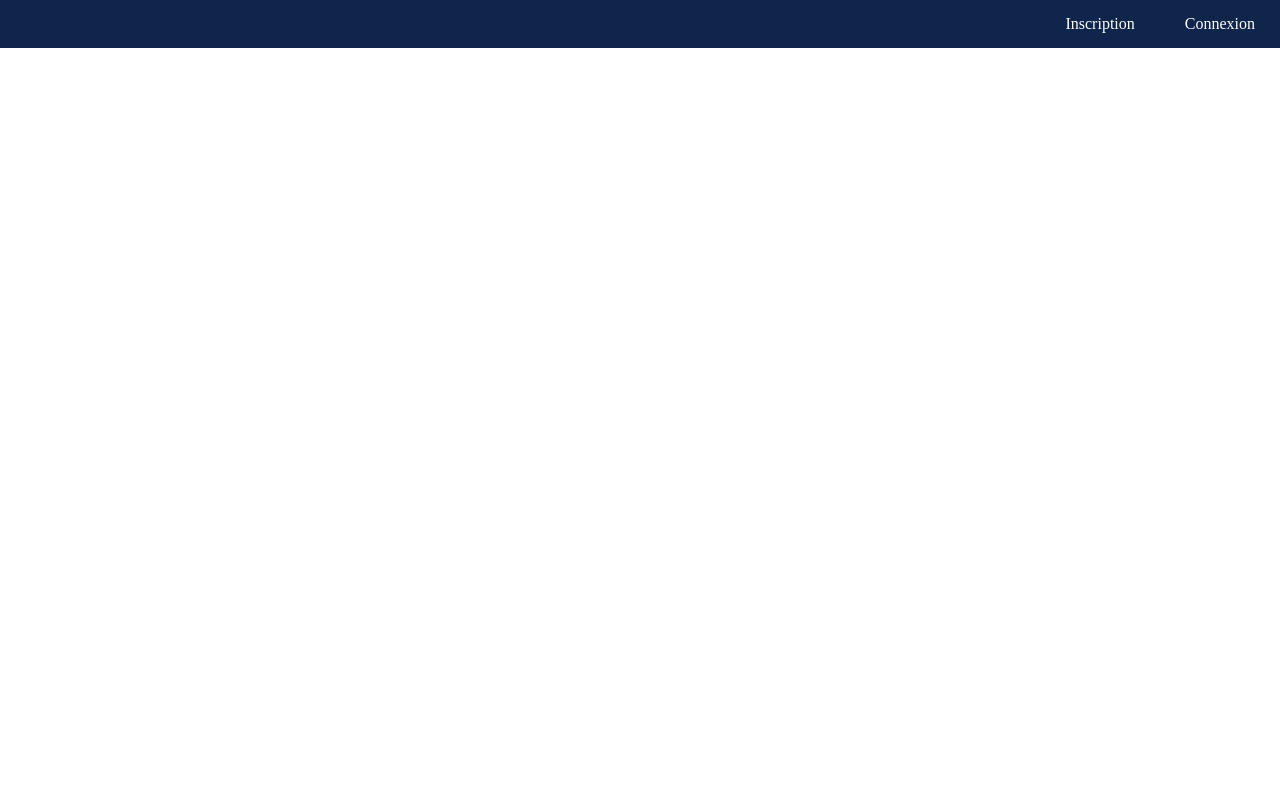
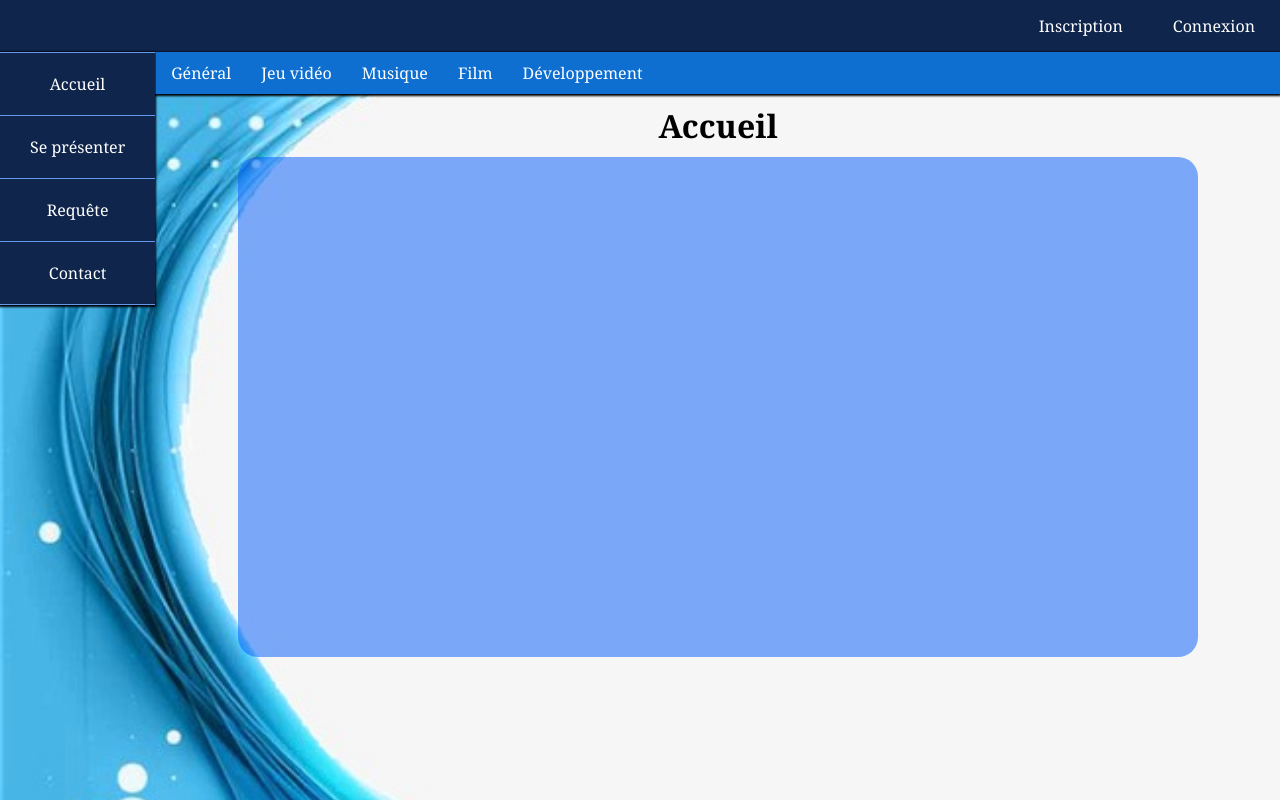
Before and after one commit to coursollea/PPE2, a PHP site: page /accueil.php in a window 1280 px wide. Run offline with PHP 8.4, Linux system fonts and the light colour scheme.

Commit message:
Mise à jour 13/03

```diff
--- a/html/accueil.php
+++ b/html/accueil.php
@@ -13,5 +13,30 @@
 				<li><a>Inscription</a></li>
 			<ul>
 		</div>
+
+			<nav>
+				<ul>
+					<li><a>Accueil</a></li>
+					<li><a>Se présenter</a></li>
+					<li><a>Requête</a></li>
+					<li><a>Contact</a></li>
+				</ul>
+			</nav>
+			<nav class = 'subNav'>
+				<ul>
+					<li><a> Général </a></li>
+					<li><a> Jeu vidéo </a></li>
+					<li><a> Musique </a></li>
+					<li><a> Film </a></li>
+					<li><a> Développement </a></li>
+
+				<ul>
+			</nav>
+			<article>
+				<h1> Accueil </h1>
+
+				<div>
+				</div>
+			</article>
 	</body>
 </html>
--- a/html/style.css
+++ b/html/style.css
@@ -2,6 +2,9 @@ body
 {
 	padding : 0;
 	margin : 0;
+	background : url('test.jpg');
+	background-size : cover;
+	font-family : Georgia;
 }
 
 .header ul
@@ -14,6 +17,8 @@ body
 .header
 {
 	background-color : #0f254c;
+	margin : 0;
+	color : white;
 }
 .header ul:after
 {
@@ -33,16 +38,127 @@ body
 {
 	display : inline-block;
 	padding : 15px 25px;
-	transition : background-color 0.5s;
 	cursor : pointer;
 }
 
 .header > ul > li > a:hover
 {
 	background-color : #213b68;
-	border-top : 3px solid white;
+	border-top : 3px solid #6598ed;
 	padding : 12px 25px 15px 25px;
 	animation : headerButtonClignote 1s alternate infinite;
+}
+
+
+nav
+{
+	color : white;
+	display : inline-block;
+	float : left;
+	margin : 0;
+	padding : 0;
+	margin-right : 1px;
+	box-shadow : 0px 1px 2px 1px black;
+}
+
+nav ul
+{
+	padding : 0;
+	margin : 0;
+	list-style-type : none;
+	text-align : center;
+}
+
+
+
+nav ul li a
+{
+	background-color : #0f254c;
+	margin : 0;
+	padding : 20px 30px;
+	display : block;
+	border-bottom :  1px solid #6598ed;
+	cursor : pointer;
+}
+
+nav ul li a:hover
+{
+	background-color : #213b68;
+	animation : headerButtonClignote 1s alternate infinite;
+}
+
+.subNav
+{
+	float : none;
+	color : white;
+	display : block;
+	margin : 0;
+}
+
+.subNav ul
+{
+	display : flex;
+	background-color : #0e6fd1;
+}
+
+
+.subNav ul li a
+{
+	padding : 10px 15px;
+	background-color : #0e6fd1;
+	border-bottom : none;
+}
+
+.subNav ul li a:hover
+{
+	background-color : #3582ce;
+	border-bottom : 2px solid #85b4e2;
+	padding : 10px 15px 8px 15px;
+
+	animation : subNavClignote 1s infinite alternate;
+}
+
+.subNav ul li:first-child
+{
+	border-top : none;
+}
+
+
+
+nav ul li:first-child
+{
+	border-top : 1px solid #6598ed;
+	border-bottom : none;
+}
+
+article
+{
+	margin : auto;
+	margin-top : 10px;
+	text-align : center;
+}
+
+article h1
+{
+	font-size : 2em;
+	margin : 0;
+	margin-bottom : 10px;
+}
+
+article div
+{
+	display : inline-block;
+	width : 75%;
+	height : 500px;
+	background-color : rgba(0,90,250,0.5);
+	border-radius : 20px;
+}
+
+.defaultText
+{
+	background-color : rgba(0,90,250,0.5);
+	border-radius : 20px;
+	padding : 3px 10px;
 }
 
 @keyframes headerButtonClignote
@@ -56,3 +172,15 @@ body
 		background-color : #395789;
 	}
 }
+
+@keyframes subNavClignote
+{
+	0%
+	{
+		background-color : #0e6fd1;
+	}
+	100%
+	{
+		background-color : #5191d1;
+	}
+}
```
Also changed, not shown: html/test.jpg (added).
